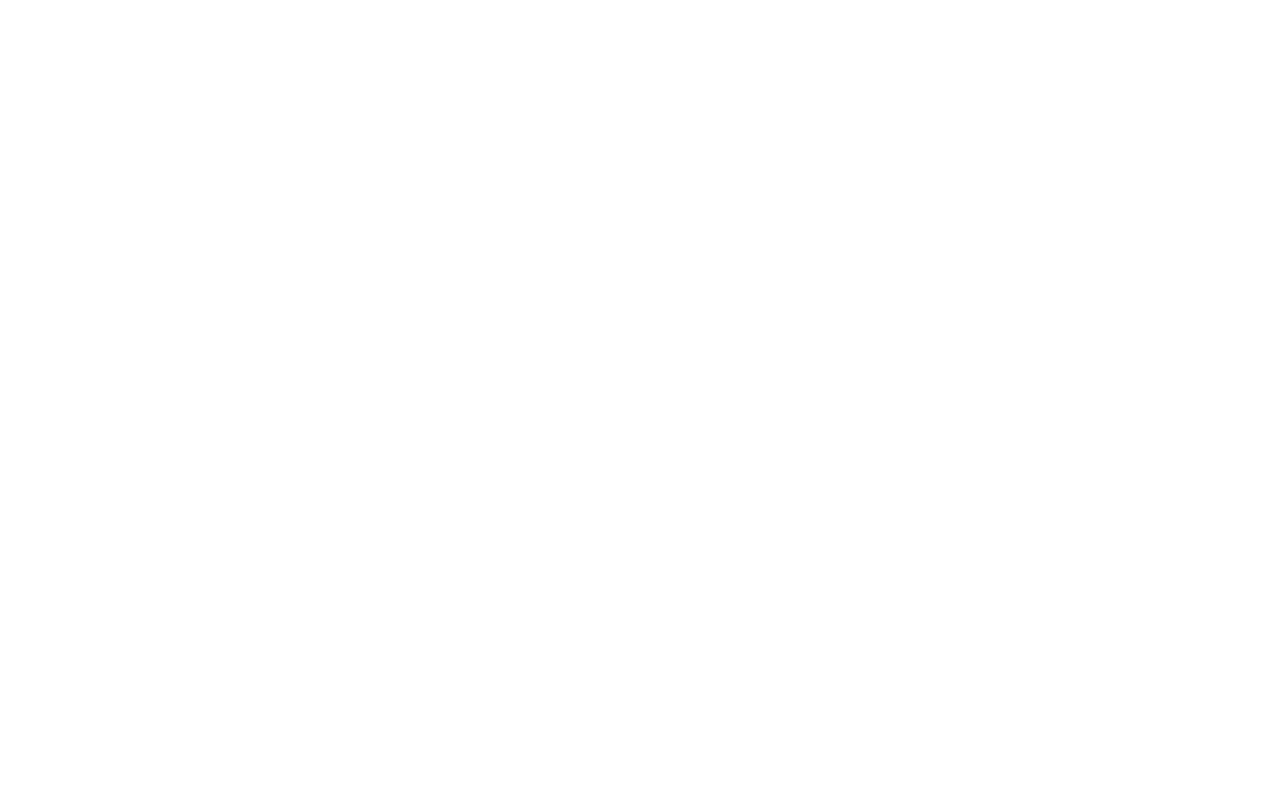
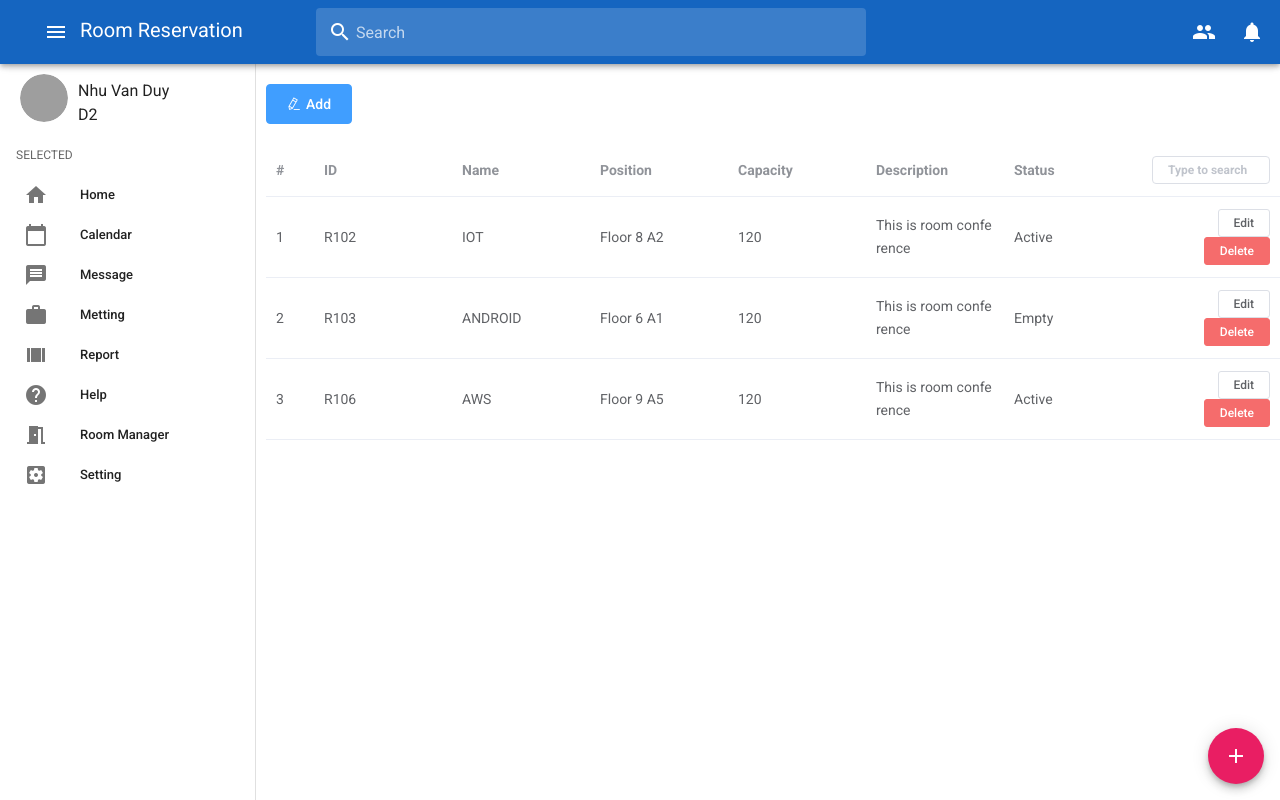
Before and after one commit to nhuvanduy97/Meeting-room-management-application, a Vue app: page /room-manager in a window 1280 px wide. Built offline with nearby package versions, Linux system fonts and the light colour scheme; grey boxes are pictures that could not be loaded.

Commit message:
update ui

```diff
--- a/public/index.html
+++ b/public/index.html
@@ -11,6 +11,8 @@
     <link href="https://fonts.googleapis.com/css?family=Roboto:100,300,400,500,700,900" rel="stylesheet">
     <link href="https://cdn.jsdelivr.net/npm/@mdi/font@4.x/css/materialdesignicons.min.css" rel="stylesheet">
     <link href="https://fonts.googleapis.com/css?family=Material+Icons" rel="stylesheet">
+
+    <link rel="stylesheet" href="https://cdnjs.cloudflare.com/ajax/libs/animate.css/3.7.2/animate.min.css">
   </head>
   <body>
     <noscript>
--- a/src/components/Calendar.vue
+++ b/src/components/Calendar.vue
@@ -1,4 +1,8 @@
 <template>
+  <div class="my-calendar">
+    <div class="anotation">
+
+    </div>
     <v-row>
       <v-col>
         <v-sheet height="400">
@@ -41,33 +45,34 @@
         </v-sheet>
       </v-col>
     </v-row>
+  </div>
 </template>
 
 <script>
 export default {
   data: () => ({
-      today: '2019-01-08',
+    today: "2019-01-08",
     events: [
       {
-          name: 'Weekly Meeting',
-          start: '2019-01-07 09:00',
-          end: '2019-01-07 10:00',
+        name: "Weekly Meeting",
+        start: "2019-01-07 09:00",
+        end: "2019-01-07 10:00"
       },
       {
-          name: 'Thomas\' Birthday',
-          start: '2019-01-10',
+        name: "Thomas' Birthday",
+        start: "2019-01-10"
       },
       {
-          name: 'Mash Potatoes',
-          start: '2019-01-09 12:30',
-          end: '2019-01-09 15:30',
-        },
-      ],
+        name: "Mash Potatoes",
+        start: "2019-01-09 12:30",
+        end: "2019-01-09 15:30"
+      }
+    ]
   }),
-    mounted () {
-      this.$refs.calendar.scrollToTime('08:00')
-    },
+  mounted() {
+    this.$refs.calendar.scrollToTime("08:00");
   }
+};
 </script>
 
 <style scoped>
--- /dev/null
+++ b/src/components/Home.vue
@@ -0,0 +1,15 @@
+<template>
+    <div>
+        Home...
+    </div>
+</template>
+
+<script>
+    export default {
+
+    }
+</script>
+
+<style scoped>
+
+</style>
--- /dev/null
+++ b/src/components/director/Report.vue
@@ -0,0 +1,15 @@
+<template>
+    <div>
+        Report....
+    </div>
+</template>
+
+<script>
+    export default {
+
+    }
+</script>
+
+<style scoped>
+
+</style>
--- /dev/null
+++ b/src/components/roomManager/RoomManager.vue
@@ -0,0 +1,120 @@
+<template>
+  <div class="my-container fadeInRight animated">
+    <div>
+      <el-button type="primary" @click="dialogFormVisible = true" icon="el-icon-edit">Add</el-button>
+    </div>
+    <div class="table-room">
+      <el-table
+        :data="tableData.filter(data => !search || data.name.toLowerCase().includes(search.toLowerCase()))"
+        style="width: 100%"
+      >
+        <el-table-column type="index" label="#"></el-table-column>
+        <el-table-column label="ID" prop="id"></el-table-column>
+        <el-table-column label="Name" prop="name"></el-table-column>
+        <el-table-column label="Position" prop="position"></el-table-column>
+        <el-table-column label="Capacity" prop="capacity"></el-table-column>
+        <el-table-column label="Description" prop="description"></el-table-column>
+        <el-table-column label="Status" prop="status"></el-table-column>
+        <el-table-column align="right">
+          <template slot="header">
+            <el-input v-model="search" size="mini" placeholder="Type to search" />
+          </template>
+          <template>
+            <el-button size="mini" @click="handleEdit(scope.$index, scope.row)">Edit</el-button>
+            <el-button
+              size="mini"
+              type="danger"
+              @click="handleDelete(scope.$index, scope.row)"
+            >Delete</el-button>
+          </template>
+        </el-table-column>
+      </el-table>
+    </div>
+
+    <el-dialog title="Shipping address" :visible.sync="dialogFormVisible">
+  <el-form :model="form">
+    <el-form-item label="Promotion name" :label-width="formLabelWidth">
+      <el-input v-model="form.name" autocomplete="off"></el-input>
+    </el-form-item>
+    <el-form-item label="Zones" :label-width="formLabelWidth">
+      <el-select v-model="form.region" placeholder="Please select a zone">
+        <el-option label="Zone No.1" value="shanghai"></el-option>
+        <el-option label="Zone No.2" value="beijing"></el-option>
+      </el-select>
+    </el-form-item>
+  </el-form>
+  <span slot="footer" class="dialog-footer">
+    <el-button @click="dialogFormVisible = false">Cancel</el-button>
+    <el-button type="primary" @click="dialogFormVisible = false">Confirm</el-button>
+  </span>
+</el-dialog>
+  </div>
+</template>
+
+<script>
+export default {
+  data() {
+    return {
+      tableData: [
+        {
+          id: "R102",
+          name: "IOT",
+          position: "Floor 8 A2",
+          capacity: 120,
+          description: "This is room conference",
+          status: "Active"
+        },
+        {
+          id: "R103",
+          name: "ANDROID",
+          position: "Floor 6 A1",
+          capacity: 120,
+          description: "This is room conference",
+          status: "Empty"
+        },
+        {
+          id: "R106",
+          name: "AWS",
+          position: "Floor 9 A5",
+          capacity: 120,
+          description: "This is room conference",
+          status: "Active"
+        }
+      ],
+      search: "",
+      dialogFormVisible: false,
+        form: {
+          name: '',
+          region: '',
+          date1: '',
+          date2: '',
+          delivery: false,
+          type: [],
+          resource: '',
+          desc: ''
+        },
+        formLabelWidth: '120px'
+    };
+  },
+  methods: {
+    handleEdit(index, row) {
+      console.log(index, row);
+    },
+    handleDelete(index, row) {
+      console.log(index, row);
+    }
+  }
+};
+</script>
+
+<style lang="scss">
+.my-container {
+  padding-top: 20px;
+  .table-room {
+    margin-top: 20px;
+  }
+}
+.animated {
+    animation-duration: 0.2s;
+}
+</style>
--- a/src/router/index.js
+++ b/src/router/index.js
@@ -5,6 +5,9 @@
 import Container from "../views/index.vue"
 import Login from "../components/Login.vue"
 import Message from "../components/Message.vue"
+import Home from "../components/Home.vue"
+import RoomManager from "../components/roomManager/RoomManager.vue"
+import Report from "../components/director/Report.vue"
 
 Vue.use(VueRouter);
 
@@ -23,6 +26,21 @@
         path: "/message",
         name: "message",
         component: Message
+      },
+      {
+        path: "/home",
+        name: "home",
+        component: Home
+      },
+      {
+        path: "/room-manager",
+        name: "room-manager",
+        component: RoomManager
+      },
+      {
+        path: "/report",
+        name: "report",
+        component: Report
       }
     ]
 
--- a/src/views/index.vue
+++ b/src/views/index.vue
@@ -1,10 +1,14 @@
 <template>
   <v-app id="inspire">
     <v-navigation-drawer v-model="drawer" :clipped="$vuetify.breakpoint.lgAndUp" app>
-      <div>
+      <div class="info-user">
         <v-avatar>
           <img src="https://cdn.vuetifyjs.com/images/john.jpg" alt="John" />
         </v-avatar>
+        <div class="user">
+          <span>Nhu Van Duy</span>
+          <span>D2</span>
+        </div>
       </div>
       <v-list dense rounded>
         <v-subheader>SELECTED</v-subheader>
@@ -40,10 +44,10 @@
       ></v-text-field>
       <v-spacer></v-spacer>
       <v-btn icon>
-        <v-icon>mdi-apps</v-icon>
+        <v-icon>group</v-icon>
       </v-btn>
       <v-btn icon>
-        <v-icon>mdi-bell</v-icon>
+        <v-icon>notifications</v-icon>
       </v-btn>
       <!-- <v-btn icon large>
         <v-avatar size="32px" item>
@@ -53,7 +57,9 @@
     </v-app-bar>
 
     <v-content>
-      <router-view></router-view>
+     <div class="content">
+        <router-view></router-view>
+     </div>
     </v-content>
 
     <v-btn bottom color="pink" dark fab fixed right @click="dialog = !dialog">
@@ -61,15 +67,15 @@
     </v-btn>
     <v-dialog v-model="dialog" persistent width="800px">
       <v-card>
-        <v-card-title class="grey darken-2">Create contact</v-card-title>
+        <v-card-title class="grey darken-2">Book Room</v-card-title>
         <v-container>
           <v-row>
             <v-col class="align-center justify-space-between" cols="12">
               <v-row align="center">
-                <v-avatar size="40px" class="mr-4">
+                <!-- <v-avatar size="40px" class="mr-4">
                   <img src="//ssl.gstatic.com/s2/oz/images/sge/grey_silhouette.png" alt />
-                </v-avatar>
-                <v-text-field placeholder="Name"></v-text-field>
+                </v-avatar> -->
+                <v-text-field prepend-icon="title" placeholder="Title"></v-text-field>
               </v-row>
             </v-col>
             <v-col cols="6">
@@ -112,20 +118,36 @@
       { icon: "home", text: "Home", href: "/home" },
       { icon: "calendar_today", text: "Calendar", href: "/calendar" },
       { icon: "message", text: "Message", href: "/message" },
-      { icon: "work", text: "Metting", href: "/work" },
+      { icon: "work", text: "Metting", href: "/home" },
+      { icon: "view_array", text: "Report", href: "/report" },
 
       { icon: "help", text: "Help", href: "/home" },
-      { icon: "meeting_room", text: "Room Manager", href: "/home" },
+      { icon: "meeting_room", text: "Room Manager", href: "/room-manager" },
       { icon: "settings_applications", text: "Setting", href: "/home" }
     ]
   })
 };
 </script>
 <style lang="scss">
+.content {
+  padding-left: 10px;
+}
 .v-list-item:hover {
   background-color: #f6f6f6;
 }
 a:hover {
   text-decoration: none !important;
 }
+.info-user {
+  display: flex;
+  margin-left: 20px;
+  margin-top: 10px;
+  // justify-content: center;
+  // text-align: center;
+}
+.user {
+  display: grid;
+  margin-left: 10px;
+  margin-top: 5px;
+}
 </style>
```
Lines whose indentation alone changed are shown as unchanged.
